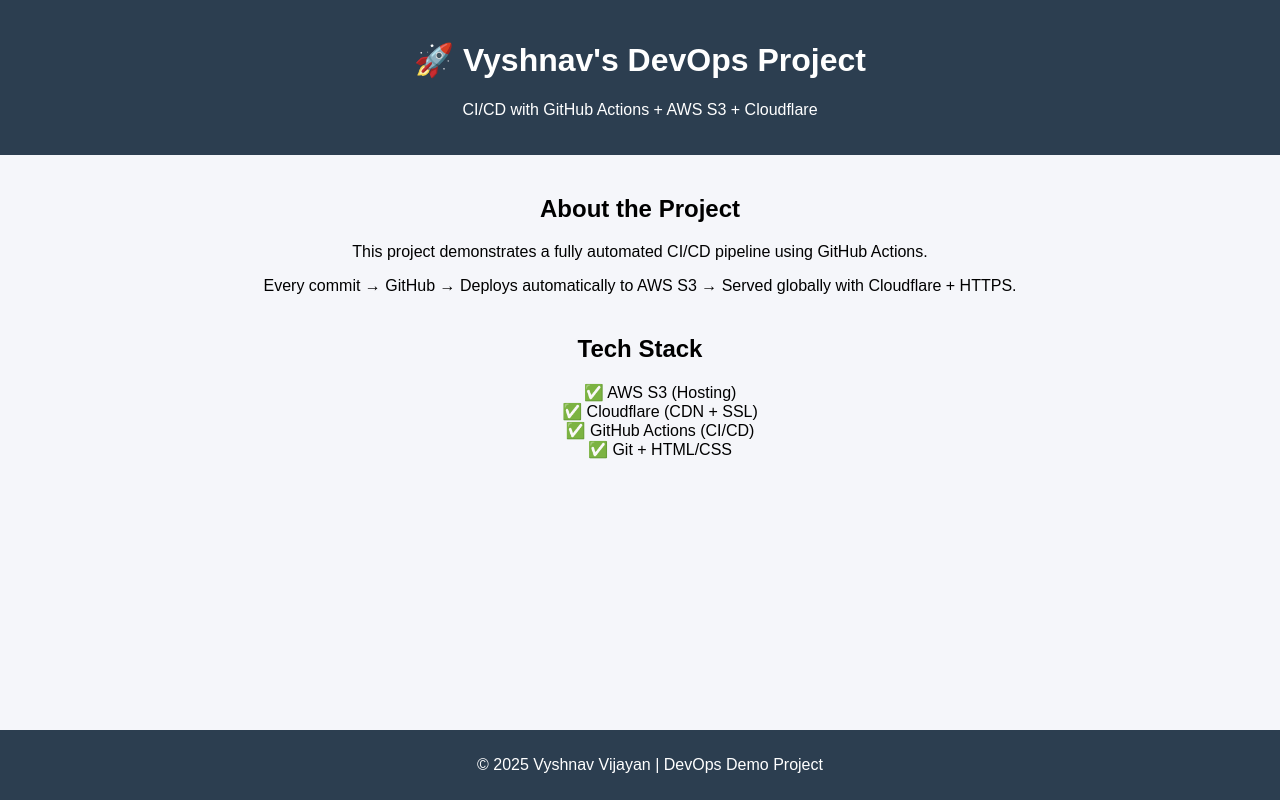
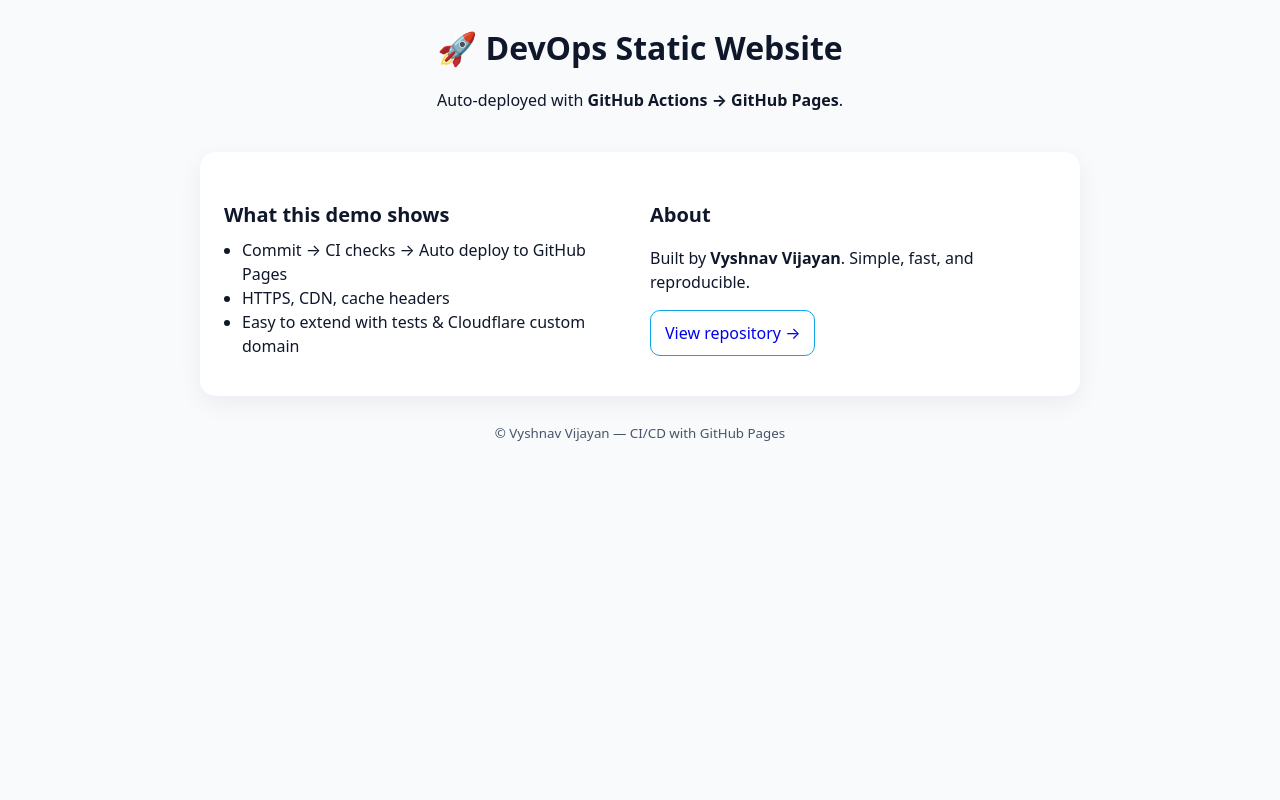
Before and after one commit to vyshnavvijayan1131/s3-static-site-demo, a plain HTML site: page index.html in a window 1280 px wide. Drawn offline with Linux system fonts and the light colour scheme.

Commit message:
Add polished landing page

```diff
--- a/index.html
+++ b/index.html
@@ -1,59 +1,36 @@
-<!DOCTYPE html>
+<!doctype html>
 <html lang="en">
 <head>
-  <meta charset="UTF-8">
-  <meta name="viewport" content="width=device-width, initial-scale=1.0">
-  <title>Vyshnav's DevOps Project</title>
-  <style>
-    body {
-      font-family: Arial, sans-serif;
-      text-align: center;
-      background: #f5f6fa;
-      margin: 0;
-      padding: 0;
-    }
-    header {
-      background: #2c3e50;
-      color: white;
-      padding: 20px;
-    }
-    section {
-      margin: 40px;
-    }
-    footer {
-      background: #2c3e50;
-      color: white;
-      padding: 10px;
-      position: fixed;
-      width: 100%;
-      bottom: 0;
-    }
-  </style>
+  <meta charset="utf-8" />
+  <meta name="viewport" content="width=device-width, initial-scale=1" />
+  <title>Vyshnav | DevOps Static Site (GitHub Pages CI/CD)</title>
+  <link rel="stylesheet" href="style.css" />
 </head>
 <body>
-  <header>
-    <h1>🚀 Vyshnav's DevOps Project</h1>
-    <p>CI/CD with GitHub Actions + AWS S3 + Cloudflare</p>
+  <header class="wrap">
+    <h1>🚀 DevOps Static Website</h1>
+    <p>Auto-deployed with <strong>GitHub Actions → GitHub Pages</strong>.</p>
   </header>
 
-  <section>
-    <h2>About the Project</h2>
-    <p>This project demonstrates a fully automated CI/CD pipeline using GitHub Actions.</p>
-    <p>Every commit → GitHub → Deploys automatically to AWS S3 → Served globally with Cloudflare + HTTPS.</p>
-  </section>
+  <main class="wrap grid">
+    <section>
+      <h2>What this demo shows</h2>
+      <ul>
+        <li>Commit → CI checks → Auto deploy to GitHub Pages</li>
+        <li>HTTPS, CDN, cache headers</li>
+        <li>Easy to extend with tests & Cloudflare custom domain</li>
+      </ul>
+    </section>
 
-  <section>
-    <h2>Tech Stack</h2>
-    <ul style="list-style: none;">
-      <li>✅ AWS S3 (Hosting)</li>
-      <li>✅ Cloudflare (CDN + SSL)</li>
-      <li>✅ GitHub Actions (CI/CD)</li>
-      <li>✅ Git + HTML/CSS</li>
-    </ul>
-  </section>
+    <section>
+      <h2>About</h2>
+      <p>Built by <strong>Vyshnav Vijayan</strong>. Simple, fast, and reproducible.</p>
+      <p><a class="btn" href="https://github.com/vyshnavvijayan1131/s3-static-site-demo">View repository →</a></p>
+    </section>
+  </main>
 
-  <footer>
-    <p>© 2025 Vyshnav Vijayan | DevOps Demo Project</p>
+  <footer class="wrap">
+    <small>© Vyshnav Vijayan — CI/CD with GitHub Pages</small>
   </footer>
 </body>
 </html>
--- /dev/null
+++ b/style.css
@@ -0,0 +1,11 @@
+:root { --max: 880px; }
+* { box-sizing: border-box; }
+body { margin:0; font:16px/1.5 system-ui, -apple-system, Segoe UI, Roboto, Arial; color:#0f172a; background:#f8fafc; }
+.wrap { max-width: var(--max); margin: 0 auto; padding: 24px; }
+header { text-align:center; padding: 48px 24px 12px; }
+h1 { margin:0 0 6px; font-size: 2rem; }
+h2 { margin: 24px 0 8px; font-size: 1.25rem; }
+.grid { display:grid; gap:20px; grid-template-columns: repeat(auto-fit, minmax(260px, 1fr)); background:#fff; border-radius:16px; box-shadow: 0 8px 24px rgba(15,23,42,.06); }
+ul { margin:0; padding-left: 18px; }
+.btn { display:inline-block; padding:10px 14px; border-radius:10px; text-decoration:none; border:1px solid #0ea5e9; }
+footer { text-align:center; color:#475569; }
```
